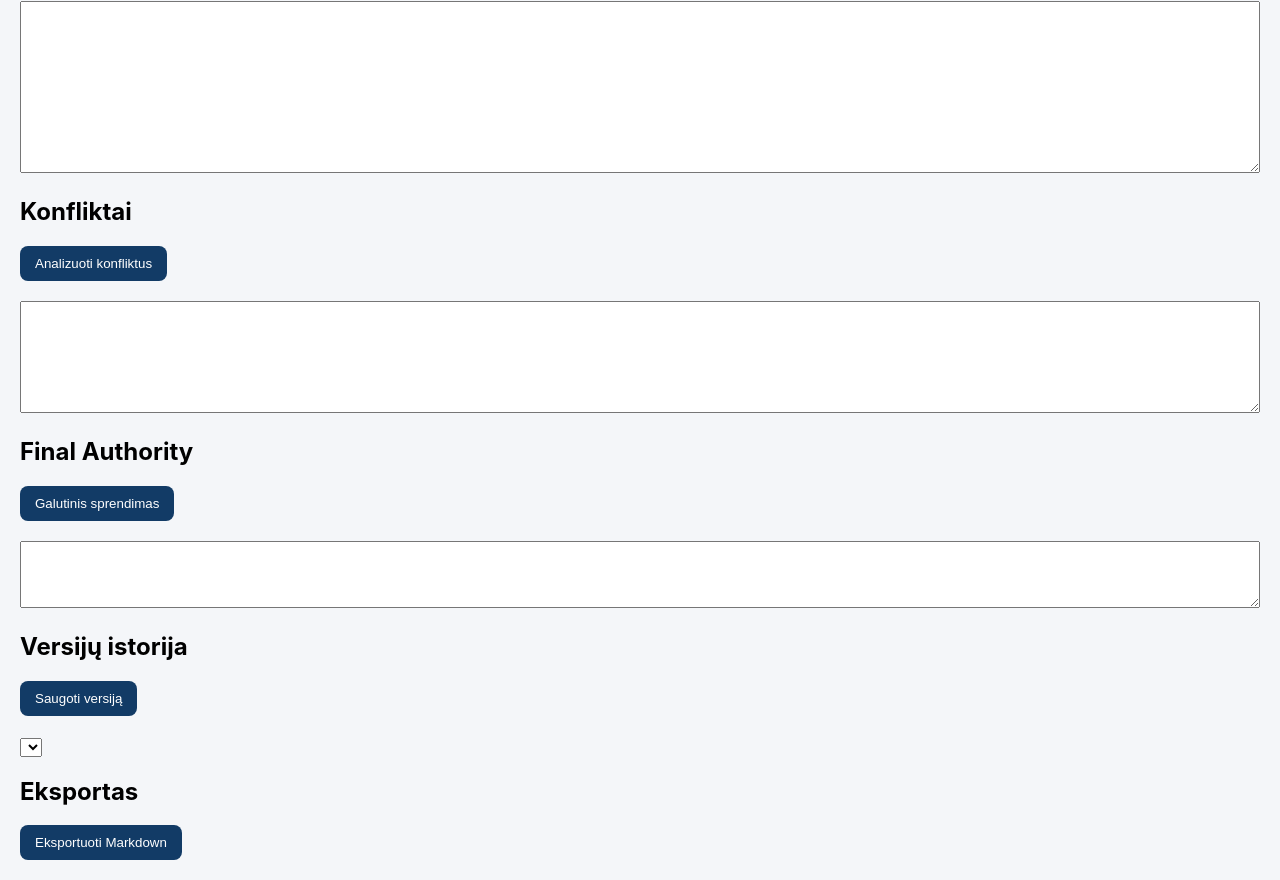
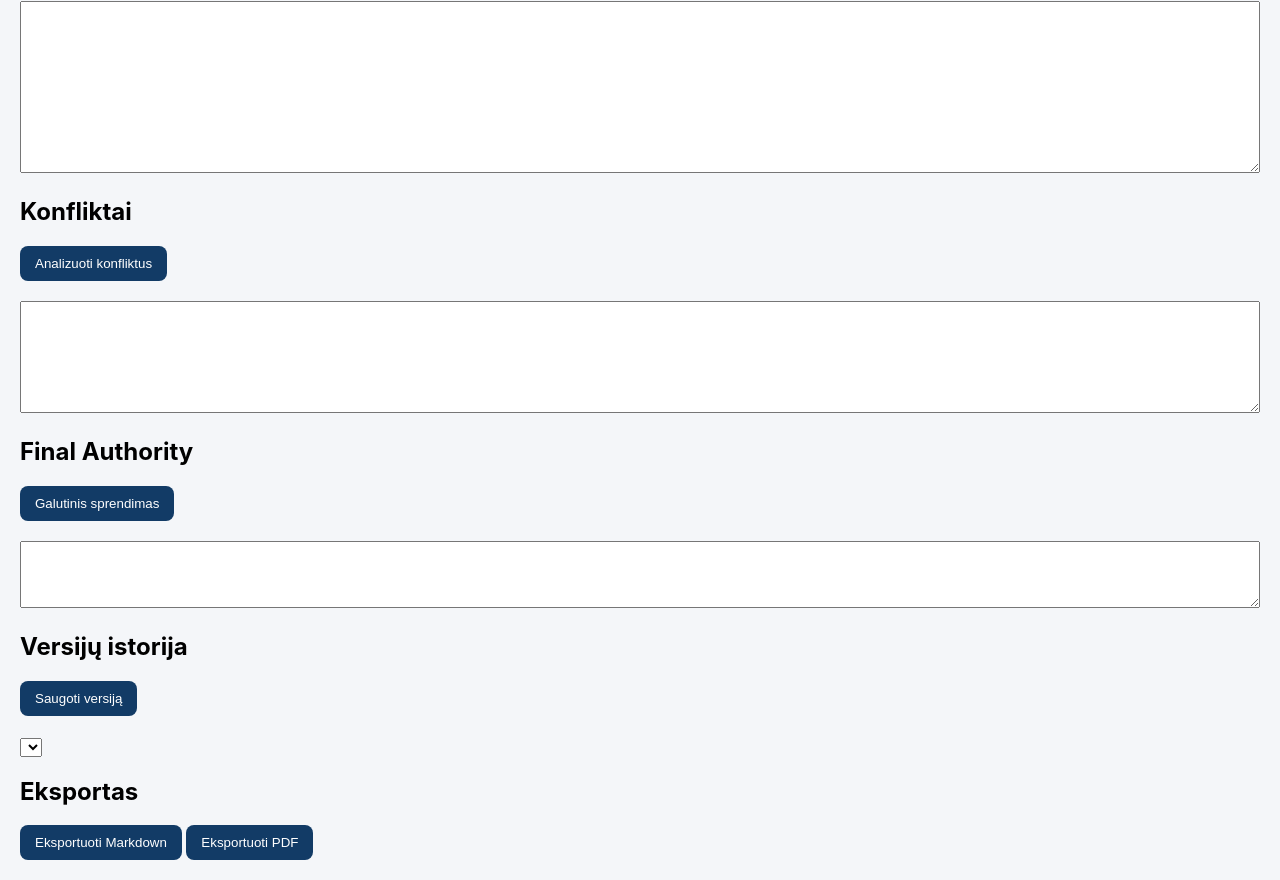
Before and after one commit to Tamazincius/consensus-ai-lab, a plain HTML site: page index.html in a window 1280 px wide. Shown: the part 1164-2044 px from the top of the page. Drawn offline with Linux system fonts and the light colour scheme.

Commit message:
Update index.html
Atnaujinta

```diff
--- a/index.html
+++ b/index.html
@@ -156,6 +156,11 @@ onclick="exportMarkdown()">
 Eksportuoti Markdown
 </button>
 
+<button
+onclick="exportPDF()">
+Eksportuoti PDF
+</button>
+
 </div>
 
    <script src="js/consensus.js"></script>
@@ -165,6 +170,7 @@ Eksportuoti Markdown
    <script src="js/authority.js"></script>
    <script scr="js/history.js"></script>
    <script src="js/export.js"></script>
+   <script src="js/pdf.js"></script>
 
 </body>
 
```
